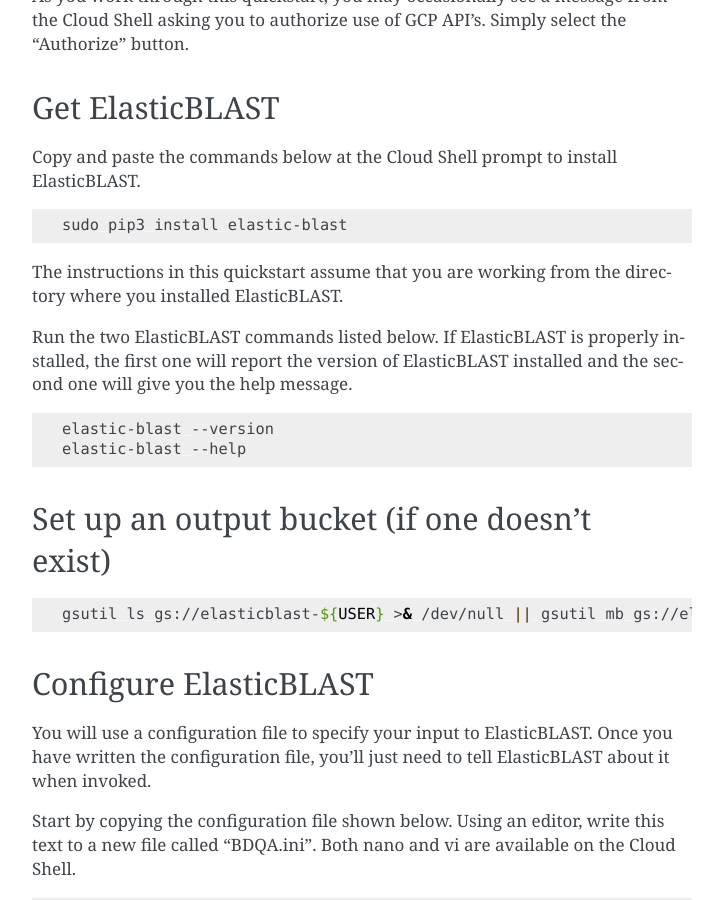
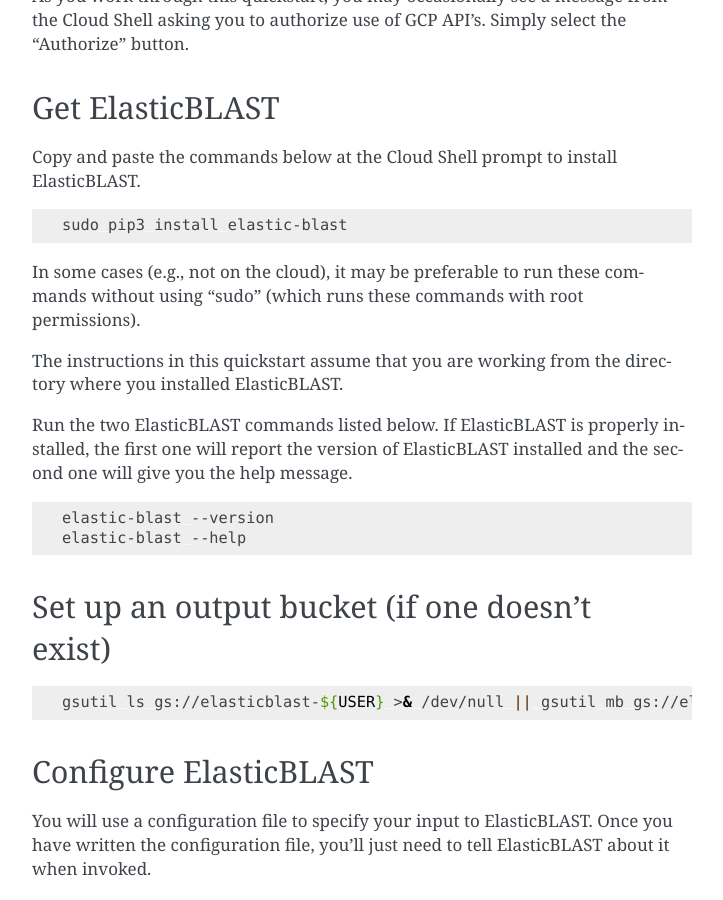
Before and after one commit to ncbi/elastic-blast-docs, a Sphinx documentation site: the page built from docs/source/quickstart-gcp.rst, in a window 1280 px wide and 900 px high, scrolled down 793 px. Shown: the whole window, without its empty margins (388-1111 px from the left). Built offline with Sphinx 7.4.7, drawn with Linux system fonts in a browser that asks for light colours.

Commit message:
Add comment about not using sudo

```diff
--- a/docs/source/quickstart-aws.rst
+++ b/docs/source/quickstart-aws.rst
@@ -47,6 +47,8 @@
     sudo yum install python3-wheel
     sudo pip3 install elastic-blast
 
+
+In some cases (e.g., not on the cloud), it may be preferable to run these commands without using "sudo" (which runs these commands with root permissions).
 
 The instructions in this quickstart assume that you are working from the directory where you installed ElasticBLAST.
 
--- a/docs/source/quickstart-gcp.rst
+++ b/docs/source/quickstart-gcp.rst
@@ -51,6 +51,9 @@
 .. code-block:: shell
 
     sudo pip3 install elastic-blast
+
+In some cases (e.g., not on the cloud), it may be preferable to run these commands without using "sudo"
+(which runs these commands with root permissions).
 
 The instructions in this quickstart assume that you are working from the directory where you installed ElasticBLAST.
 
```
